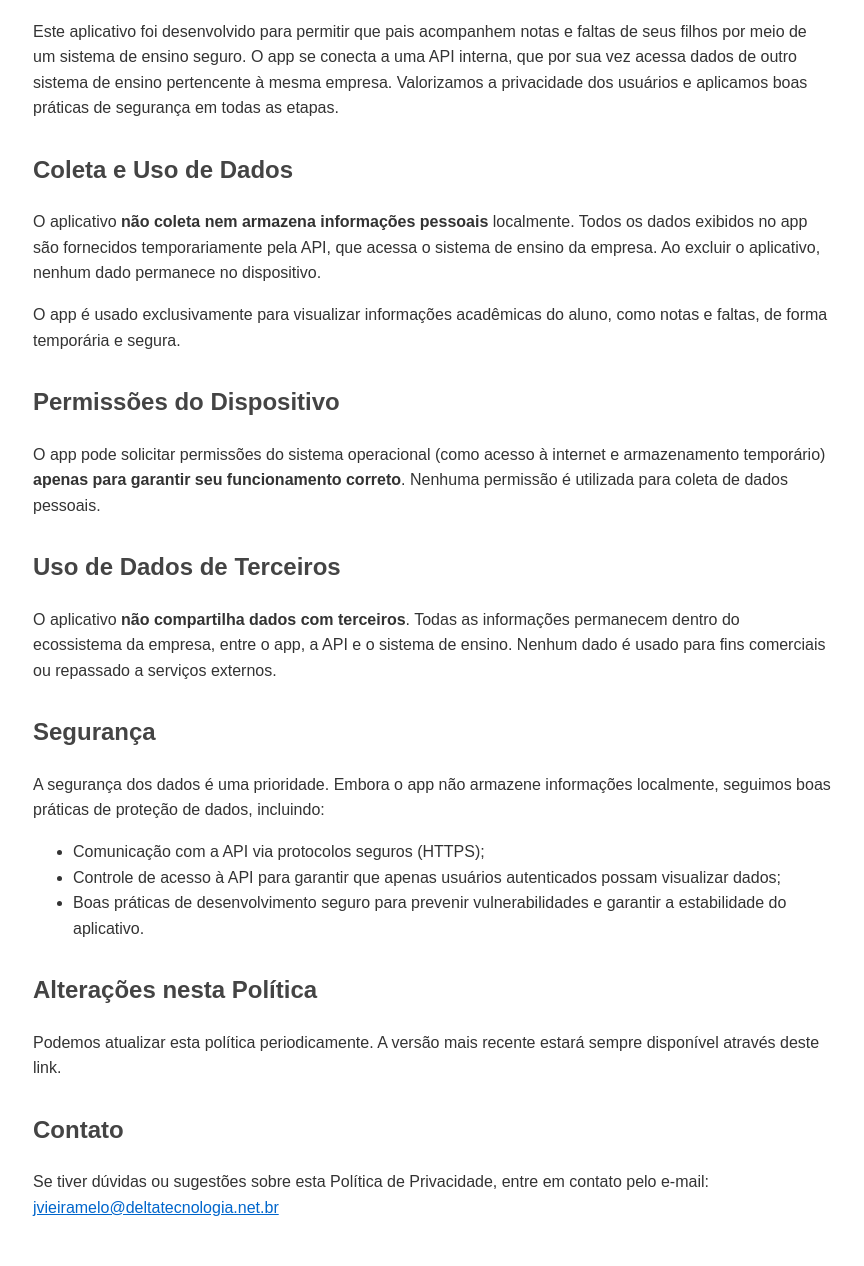
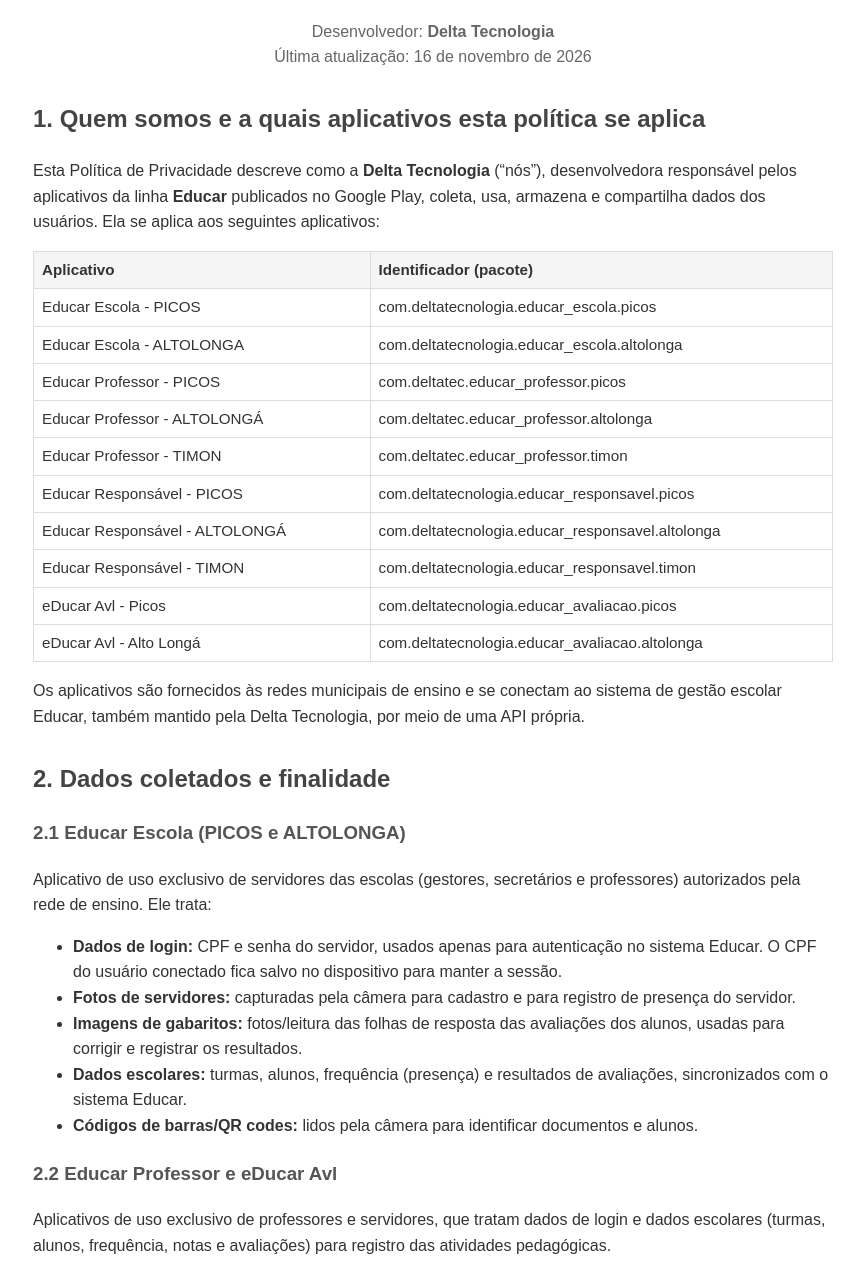
Before and after one commit to delta-tecnologia/Politica-de-Privacidade, a plain HTML site: page index.html in a window 1280 px wide. Shown: the part 94-1360 px from the top of the page, without its empty margins (207-1071 px from the left). Drawn offline with Linux system fonts and the light colour scheme.

Commit message:
Identifica desenvolvedor e apps na política de privacidade
Google Play rejeitou o Educar Escola - PICOS: a política não identificava
o app nem o desenvolvedor. Inclui Delta Tecnologia, lista de apps/pacotes,
dados realmente tratados (CPF, câmera, gabaritos, cache local) e o Sentry.

Co-Authored-By: Claude Opus 5.5 <noreply@anthropic.com>

```diff
--- a/index.html
+++ b/index.html
@@ -2,7 +2,8 @@
 <html lang="pt-BR">
   <head>
     <meta charset="UTF-8" />
-    <title>Política de Privacidade</title>
+    <meta name="viewport" content="width=device-width, initial-scale=1" />
+    <title>Política de Privacidade – Delta Tecnologia (Apps Educar)</title>
     <style>
       body {
         font-family: Arial, sans-serif;
@@ -20,80 +21,243 @@
         margin-top: 30px;
         color: #444;
       }
+      h3 {
+        margin-top: 20px;
+        color: #555;
+      }
       a {
         color: #0066cc;
+      }
+      table {
+        border-collapse: collapse;
+        width: 100%;
+      }
+      th,
+      td {
+        border: 1px solid #ddd;
+        padding: 6px 8px;
+        text-align: left;
+        font-size: 0.95em;
+      }
+      th {
+        background: #f5f5f5;
+      }
+      .meta {
+        text-align: center;
+        color: #666;
       }
     </style>
   </head>
   <body>
     <h1>Política de Privacidade</h1>
-    <p>
-      Este aplicativo foi desenvolvido para permitir que pais acompanhem notas e
-      faltas de seus filhos por meio de um sistema de ensino seguro. O app se
-      conecta a uma API interna, que por sua vez acessa dados de outro sistema
-      de ensino pertencente à mesma empresa. Valorizamos a privacidade dos
-      usuários e aplicamos boas práticas de segurança em todas as etapas.
+    <p class="meta">
+      Desenvolvedor: <strong>Delta Tecnologia</strong><br />
+      Última atualização: 16 de novembro de 2026
     </p>
 
-    <h2>Coleta e Uso de Dados</h2>
+    <h2>1. Quem somos e a quais aplicativos esta política se aplica</h2>
     <p>
-      O aplicativo
-      <strong>não coleta nem armazena informações pessoais</strong> localmente.
-      Todos os dados exibidos no app são fornecidos temporariamente pela API,
-      que acessa o sistema de ensino da empresa. Ao excluir o aplicativo, nenhum
-      dado permanece no dispositivo.
+      Esta Política de Privacidade descreve como a
+      <strong>Delta Tecnologia</strong> (“nós”), desenvolvedora responsável
+      pelos aplicativos da linha <strong>Educar</strong> publicados no Google
+      Play, coleta, usa, armazena e compartilha dados dos usuários. Ela se
+      aplica aos seguintes aplicativos:
     </p>
+    <table>
+      <tr>
+        <th>Aplicativo</th>
+        <th>Identificador (pacote)</th>
+      </tr>
+      <tr>
+        <td>Educar Escola - PICOS</td>
+        <td>com.deltatecnologia.educar_escola.picos</td>
+      </tr>
+      <tr>
+        <td>Educar Escola - ALTOLONGA</td>
+        <td>com.deltatecnologia.educar_escola.altolonga</td>
+      </tr>
+      <tr>
+        <td>Educar Professor - PICOS</td>
+        <td>com.deltatec.educar_professor.picos</td>
+      </tr>
+      <tr>
+        <td>Educar Professor - ALTOLONGÁ</td>
+        <td>com.deltatec.educar_professor.altolonga</td>
+      </tr>
+      <tr>
+        <td>Educar Professor - TIMON</td>
+        <td>com.deltatec.educar_professor.timon</td>
+      </tr>
+      <tr>
+        <td>Educar Responsável - PICOS</td>
+        <td>com.deltatecnologia.educar_responsavel.picos</td>
+      </tr>
+      <tr>
+        <td>Educar Responsável - ALTOLONGÁ</td>
+        <td>com.deltatecnologia.educar_responsavel.altolonga</td>
+      </tr>
+      <tr>
+        <td>Educar Responsável - TIMON</td>
+        <td>com.deltatecnologia.educar_responsavel.timon</td>
+      </tr>
+      <tr>
+        <td>eDucar Avl - Picos</td>
+        <td>com.deltatecnologia.educar_avaliacao.picos</td>
+      </tr>
+      <tr>
+        <td>eDucar Avl - Alto Longá</td>
+        <td>com.deltatecnologia.educar_avaliacao.altolonga</td>
+      </tr>
+    </table>
     <p>
-      O app é usado exclusivamente para visualizar informações acadêmicas do
-      aluno, como notas e faltas, de forma temporária e segura.
+      Os aplicativos são fornecidos às redes municipais de ensino e se conectam
+      ao sistema de gestão escolar Educar, também mantido pela Delta Tecnologia,
+      por meio de uma API própria.
     </p>
 
-    <h2>Permissões do Dispositivo</h2>
+    <h2>2. Dados coletados e finalidade</h2>
+
+    <h3>2.1 Educar Escola (PICOS e ALTOLONGA)</h3>
     <p>
-      O app pode solicitar permissões do sistema operacional (como acesso à
-      internet e armazenamento temporário)
-      <strong>apenas para garantir seu funcionamento correto</strong>. Nenhuma
-      permissão é utilizada para coleta de dados pessoais.
-    </p>
-
-    <h2>Uso de Dados de Terceiros</h2>
-    <p>
-      O aplicativo <strong>não compartilha dados com terceiros</strong>. Todas
-      as informações permanecem dentro do ecossistema da empresa, entre o app, a
-      API e o sistema de ensino. Nenhum dado é usado para fins comerciais ou
-      repassado a serviços externos.
-    </p>
-
-    <h2>Segurança</h2>
-    <p>
-      A segurança dos dados é uma prioridade. Embora o app não armazene
-      informações localmente, seguimos boas práticas de proteção de dados,
-      incluindo:
+      Aplicativo de uso exclusivo de servidores das escolas (gestores,
+      secretários e professores) autorizados pela rede de ensino. Ele trata:
     </p>
     <ul>
-      <li>Comunicação com a API via protocolos seguros (HTTPS);</li>
       <li>
-        Controle de acesso à API para garantir que apenas usuários autenticados
-        possam visualizar dados;
+        <strong>Dados de login:</strong> CPF e senha do servidor, usados apenas
+        para autenticação no sistema Educar. O CPF do usuário conectado fica
+        salvo no dispositivo para manter a sessão.
       </li>
       <li>
-        Boas práticas de desenvolvimento seguro para prevenir vulnerabilidades e
-        garantir a estabilidade do aplicativo.
+        <strong>Fotos de servidores:</strong> capturadas pela câmera para
+        cadastro e para registro de presença do servidor.
+      </li>
+      <li>
+        <strong>Imagens de gabaritos:</strong> fotos/leitura das folhas de
+        resposta das avaliações dos alunos, usadas para corrigir e registrar
+        os resultados.
+      </li>
+      <li>
+        <strong>Dados escolares:</strong> turmas, alunos, frequência (presença)
+        e resultados de avaliações, sincronizados com o sistema Educar.
+      </li>
+      <li>
+        <strong>Códigos de barras/QR codes:</strong> lidos pela câmera para
+        identificar documentos e alunos.
       </li>
     </ul>
 
-    <h2>Alterações nesta Política</h2>
+    <h3>2.2 Educar Professor e eDucar Avl</h3>
+    <p>
+      Aplicativos de uso exclusivo de professores e servidores, que tratam dados
+      de login e dados escolares (turmas, alunos, frequência, notas e
+      avaliações) para registro das atividades pedagógicas.
+    </p>
+
+    <h3>2.3 Educar Responsável</h3>
+    <p>
+      Aplicativo para pais e responsáveis acompanharem notas e faltas dos
+      alunos. Trata dados de login do responsável e exibe dados acadêmicos do
+      aluno fornecidos pela API, sem armazená-los permanentemente no
+      dispositivo.
+    </p>
+
+    <h3>2.4 Dados técnicos (todos os aplicativos que usam monitoramento)</h3>
+    <p>
+      Para identificar falhas e melhorar a estabilidade, os aplicativos podem
+      enviar relatórios de erro e de desempenho, contendo modelo do
+      dispositivo, versão do sistema operacional, versão do app, registros
+      técnicos do erro e endereço IP.
+    </p>
+
+    <h2>3. Permissões do dispositivo</h2>
+    <ul>
+      <li>
+        <strong>Internet:</strong> comunicação com a API do sistema Educar.
+      </li>
+      <li>
+        <strong>Câmera:</strong> captura de fotos de servidores, leitura de
+        gabaritos e de códigos de barras/QR codes. A câmera só é usada quando o
+        usuário abre essas funções.
+      </li>
+      <li>
+        <strong>Galeria/arquivos:</strong> seleção de imagens pelo usuário,
+        quando aplicável.
+      </li>
+    </ul>
+
+    <h2>4. Armazenamento no dispositivo</h2>
+    <p>
+      Para funcionar com conexão instável, alguns aplicativos (como o Educar
+      Escola) mantêm uma cópia local temporária de dados escolares e de
+      registros ainda não sincronizados. Esses dados ficam no armazenamento
+      interno do app e são apagados ao sair da conta, limpar os dados do app
+      ou desinstalá-lo.
+    </p>
+
+    <h2>5. Compartilhamento de dados</h2>
+    <p>
+      <strong>Não vendemos nem usamos os dados para publicidade.</strong> Os
+      dados são compartilhados somente com:
+    </p>
+    <ul>
+      <li>
+        <strong>A secretaria/rede municipal de ensino</strong> contratante, que
+        é a responsável pelos dados escolares;
+      </li>
+      <li>
+        <strong>Sentry (Functional Software, Inc.)</strong>, provedor de
+        monitoramento de erros e desempenho, que recebe apenas os dados técnicos
+        descritos no item 2.4 (<a href="https://sentry.io/privacy/"
+          >política de privacidade do Sentry</a
+        >);
+      </li>
+      <li>autoridades, quando exigido por lei.</li>
+    </ul>
+
+    <h2>6. Segurança</h2>
+    <ul>
+      <li>Comunicação com a API por conexão criptografada (HTTPS);</li>
+      <li>
+        Acesso restrito a usuários autenticados e autorizados pela rede de
+        ensino;
+      </li>
+      <li>
+        Boas práticas de desenvolvimento seguro para prevenir vulnerabilidades.
+      </li>
+    </ul>
+
+    <h2>7. Retenção e exclusão de dados</h2>
+    <p>
+      Os dados escolares são mantidos no sistema Educar enquanto forem
+      necessários para as finalidades educacionais e legais da rede de ensino.
+      Relatórios técnicos de erro são retidos pelo período padrão do provedor
+      de monitoramento. O usuário pode solicitar acesso, correção ou exclusão
+      dos seus dados pessoais pelo e-mail de contato abaixo, nos termos da Lei
+      Geral de Proteção de Dados (Lei nº 13.709/2018).
+    </p>
+
+    <h2>8. Crianças e adolescentes</h2>
+    <p>
+      Os aplicativos não são destinados ao uso por crianças. Dados de alunos
+      são tratados somente por servidores autorizados e pelos responsáveis
+      legais, no interesse do aluno e para fins educacionais.
+    </p>
+
+    <h2>9. Alterações nesta política</h2>
     <p>
       Podemos atualizar esta política periodicamente. A versão mais recente
-      estará sempre disponível através deste link.
+      estará sempre disponível neste endereço, com a data de atualização
+      indicada no topo.
     </p>
 
-    <h2>Contato</h2>
+    <h2>10. Contato</h2>
     <p>
-      Se tiver dúvidas ou sugestões sobre esta Política de Privacidade, entre em
-      contato pelo e-mail:
+      Delta Tecnologia<br />
+      E-mail:
       <a href="mailto:jvieiramelo@deltatecnologia.net.br"
-        >jvieiramelo@deltatecnologia.net.br</a>
+        >jvieiramelo@deltatecnologia.net.br</a
+      >
     </p>
   </body>
 </html>
```
